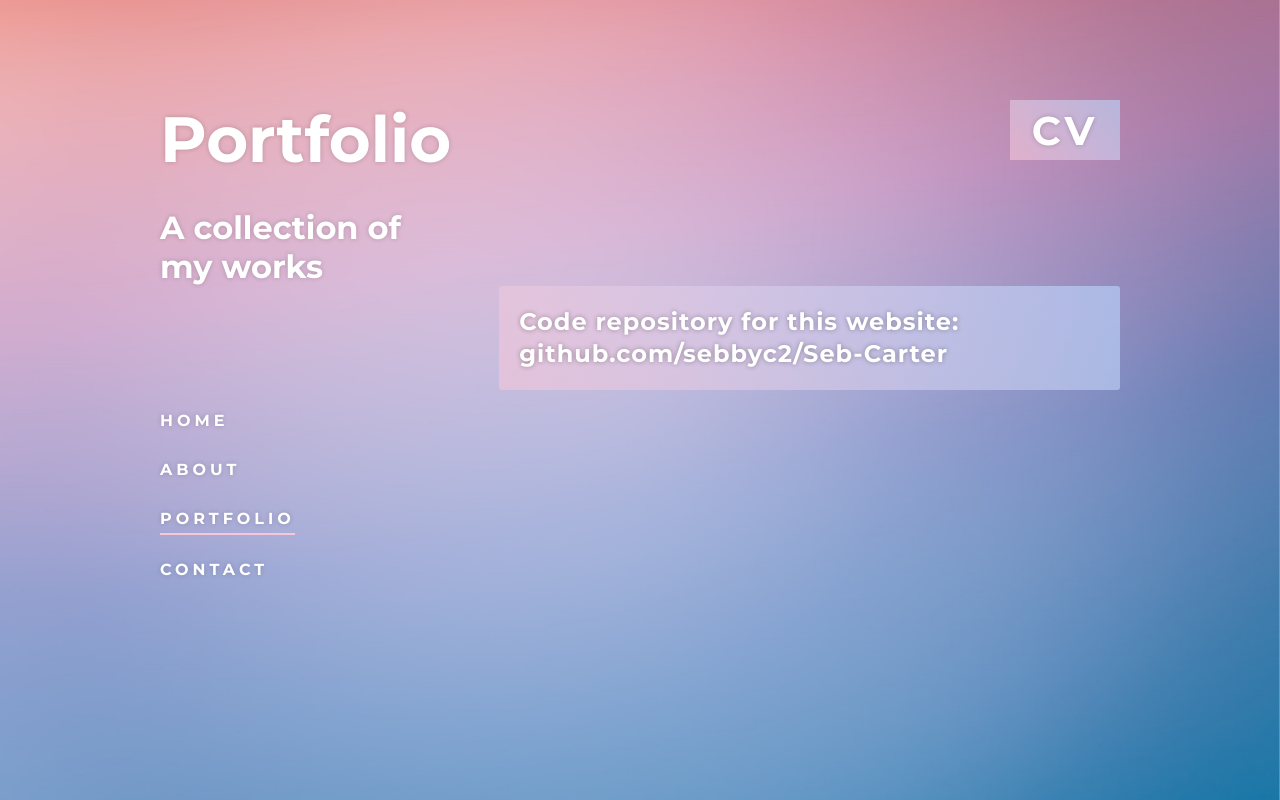
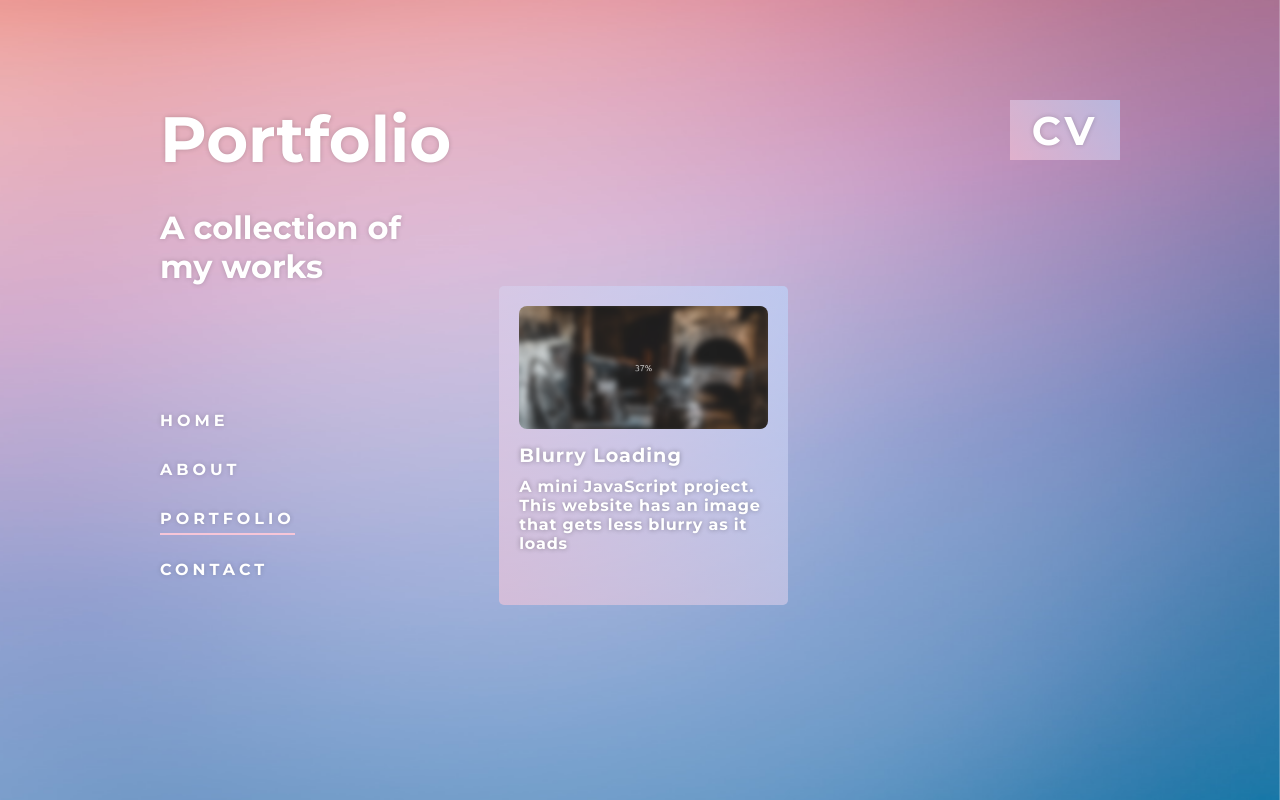
Before and after one commit to sebbyc2/Seb-Carter, a plain HTML site: page portfolio.html in a window 1280 px wide. Drawn offline with Linux system fonts and the light colour scheme.

Commit message:
added my blurry image website to my portfolio

```diff
--- a/assets/scss/_theme.scss
+++ b/assets/scss/_theme.scss
@@ -100,6 +100,7 @@ a {
 .main{
     height: 100%;
 }
+
 //#F7C6D8
 //#bbd8ff
 .info-block {
@@ -117,6 +118,33 @@ a {
         letter-spacing: 1px;
     }
 }
+
+.image-block{
+    height: 70%;
+    width: 40%;
+    background: linear-gradient(45deg, #F7C6D899, #bbd8ff99);;
+    padding: 20px;
+    border-radius: 5px;
+    text-shadow: 0 0 5px #00000050;
+    .website {
+        width: 100%;
+        border-radius: 8px;
+        margin: 0 auto;
+    }
+    h4{
+        margin-top: 10px;
+        font-size: larger;
+        letter-spacing: 1px;
+    }
+    p {
+        margin-top: 10px;
+        letter-spacing: 0.05em;
+    }
+}
+.image-block__image-wrapper{
+    margin: 0 auto;
+}
+
 @media (max-width:880px){
     .info-block{
         font-size: 1em ;
--- a/portfolio.html
+++ b/portfolio.html
@@ -45,12 +45,12 @@
                 <!-- /.col-5 -->
                 <div class="col-8">
                     <main class="main">
-                        <div class="info-block">
-                            <div class="info-block__body">
-                                <p>Code repository for this website:</p>
-                                <p><a href="https://github.com/sebbyc2/Seb-Carter">github.com/sebbyc2/Seb-Carter</a></p>
+                        <div class="image-block">
+                            <div class="image-block__image-wrapper">
+                                <a target="_blank" href="https://sebbyc2.github.io/Blurry-Loading/"><img class="website" src="assets/images/blurry-loading.png" alt=""></a>
                             </div>
-                            <!-- /.info-block__body -->
+                            <h4>Blurry Loading</h4>
+                            <p class="image-block__desc">A mini JavaScript project. This website has an image that gets less blurry as it loads<p>
                         </div>
                         <!-- /.info-block -->
                     </main>
```
Also changed, not shown: about.html (+1 -1 lines), assets/css/screen.css, assets/images/blurry-loading.png (added), 1 other file.
